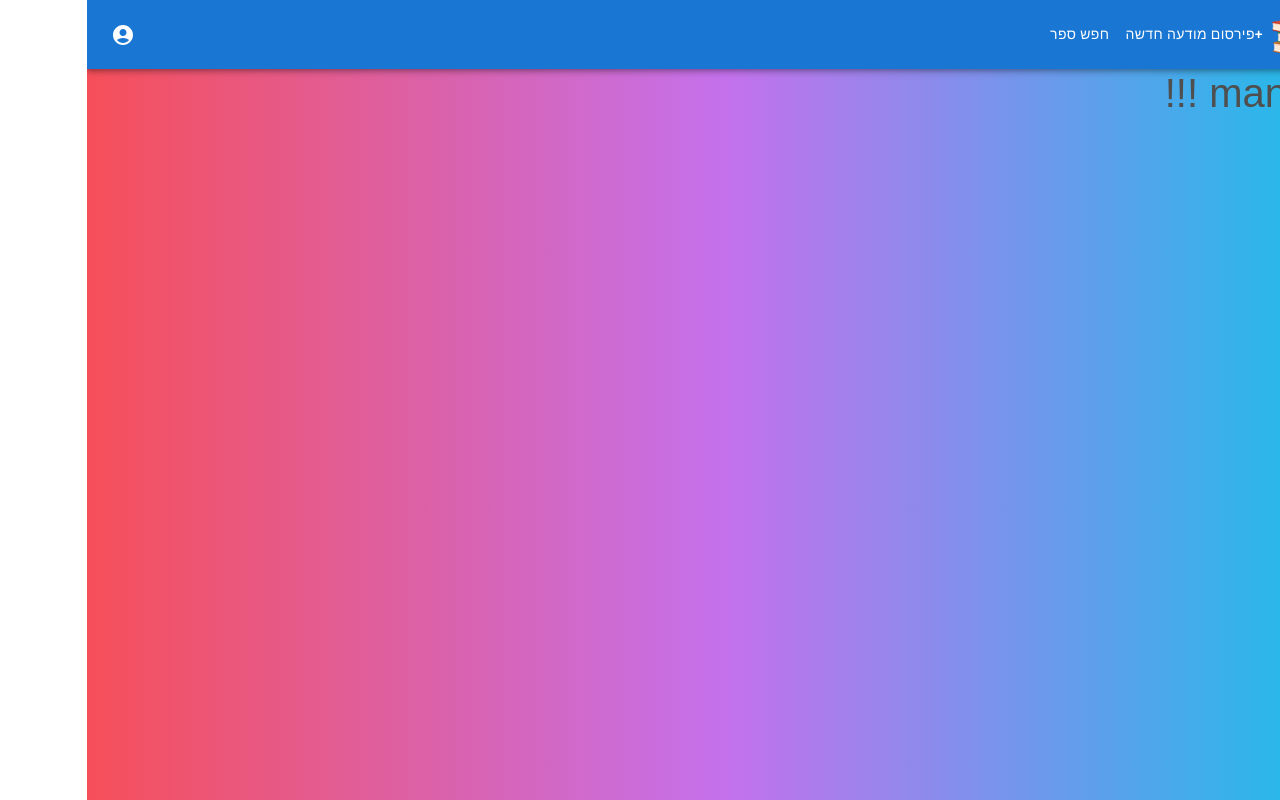
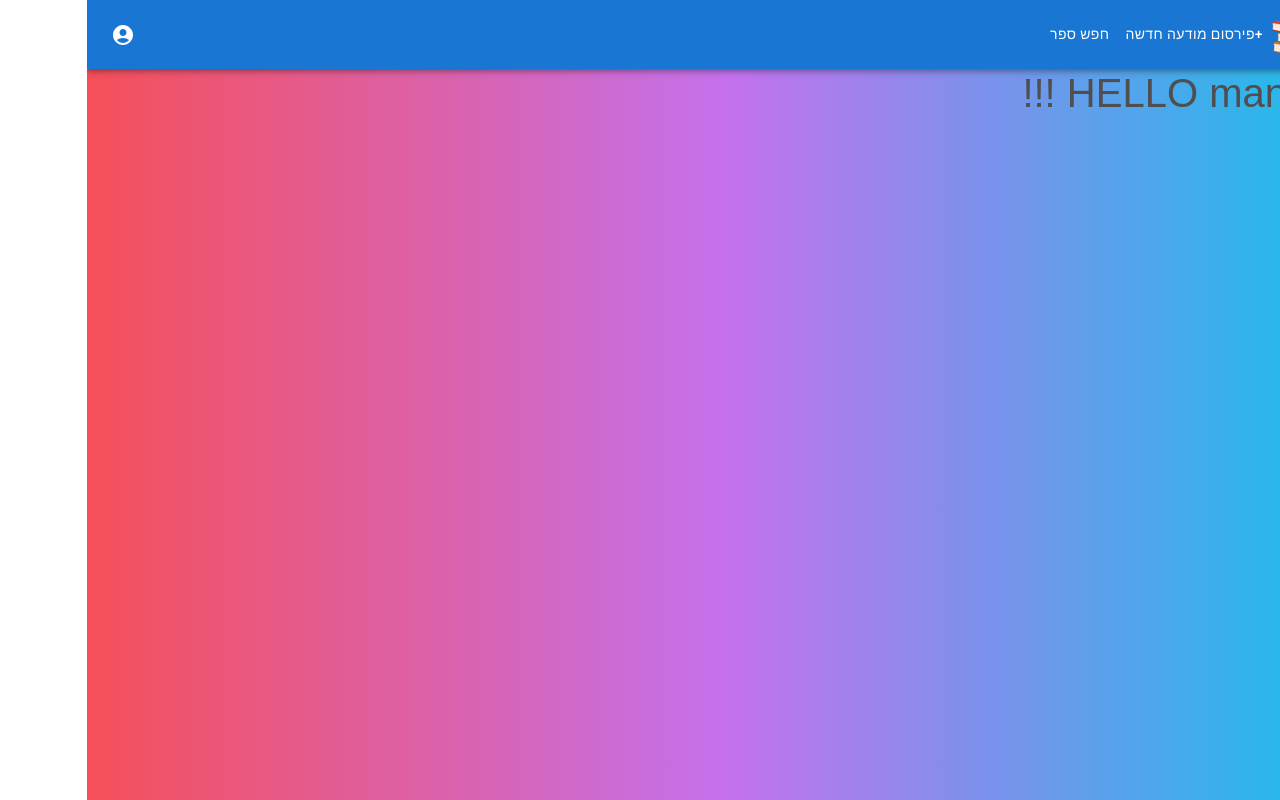
Before and after one commit to TamarRubin/final_react, a React (Create React App) app: page /Manager in a window 1280 px wide. Built offline with nearby package versions, Linux system fonts and the light colour scheme.

Commit message:
last changes

```diff
--- a/src/Components/manager.js
+++ b/src/Components/manager.js
@@ -2,7 +2,7 @@ import React from "react";
 
 const Manager = () => {
     return (
-     <h1>manager   !!!</h1>
+     <h1> HELLO manager !!! </h1>
     );
 }
 
```
